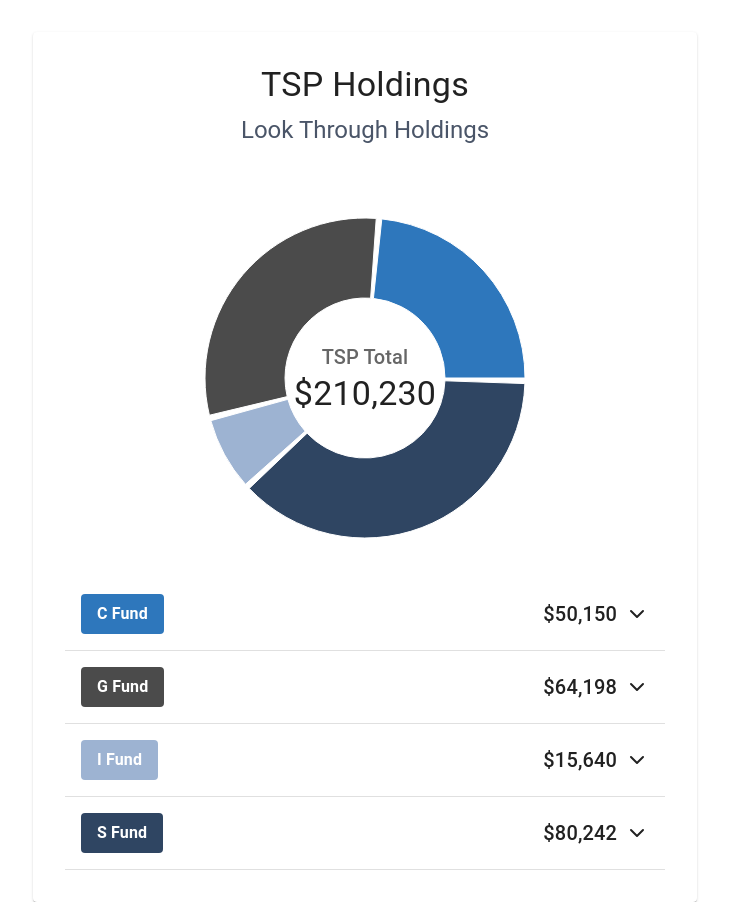
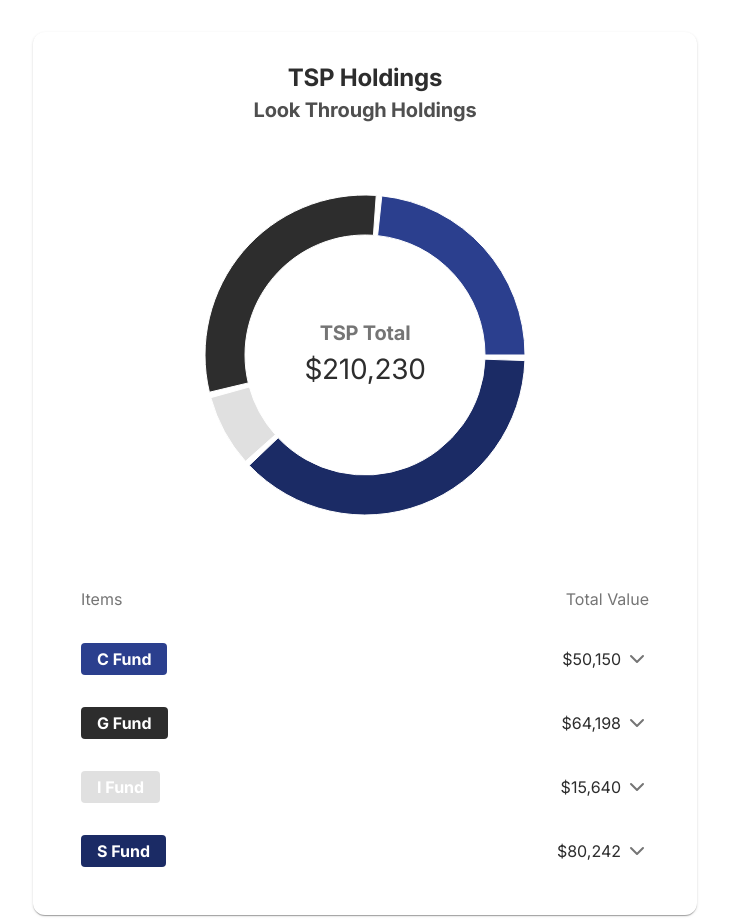
Before and after one commit to koji0701/ParcoComponentTest, a React (Create React App) app: page / in a window 1280 px wide. Shown: the whole page, without its empty margins (275-1004 px from the left). Before the commit the page ends 902 px from the top, so only its background shows below. Built offline with nearby package versions, Linux system fonts and the light colour scheme.

Commit message:
feat: theme provider integration in accordance with the styling guidelines from figma

```diff
--- a/package.json
+++ b/package.json
@@ -20,6 +20,7 @@
     "recharts": "^2.15.0",
     "typescript": "^4.4.2",
     "web-vitals": "^2.1.0"
+
   },
   "scripts": {
     "start": "react-scripts start",
--- a/public/index.html
+++ b/public/index.html
@@ -24,6 +24,10 @@
       work correctly both with client-side routing and a non-root public URL.
       Learn how to configure a non-root public URL by running `npm run build`.
     -->
+
+    <link href="https://fonts.googleapis.com/css2?family=Inter:wght@400;500;600;700&display=swap" rel="stylesheet">
+    <!-- NOTE: ADDED THIS IN FOR INTER FONT SUPPORT -->
+
     <title>React App</title>
   </head>
   <body>
--- a/src/App.tsx
+++ b/src/App.tsx
@@ -1,12 +1,15 @@
-import React from 'react';
+// src/App.tsx
+import { ThemeProvider } from './theme/ThemeProvider';
 import TSPHoldings from './components/TSPHoldings';
 import './App.css';
 
 function App() {
   return (
-    <div className="App">
-      <TSPHoldings />
-    </div>
+    <ThemeProvider>
+      <div className="App">
+        <TSPHoldings />
+      </div>
+    </ThemeProvider>
   );
 }
 
--- a/src/components/FundRow.tsx
+++ b/src/components/FundRow.tsx
@@ -1,6 +1,7 @@
 import React, { useState } from 'react';
 import { Box, Typography, Collapse, Table, TableBody, TableCell, TableRow } from '@mui/material';
 import { ChevronDown, ChevronUp } from 'lucide-react';
+import { useTheme } from '../theme/ThemeProvider';
 
 interface FundRowProps {
   name: string;
@@ -12,6 +13,7 @@ interface FundRowProps {
 }
 
 const FundRow: React.FC<FundRowProps> = ({ name, value, riskLevel, examples, description, backgroundColor }) => {
+  const theme = useTheme();
   const [expanded, setExpanded] = useState(false);
 
   return (
@@ -22,21 +24,21 @@ const FundRow: React.FC<FundRowProps> = ({ name, value, riskLevel, examples, des
           display: 'flex',
           justifyContent: 'space-between',
           alignItems: 'center',
-          padding: '16px',
+          padding: theme.spacing.md,
           cursor: 'pointer',
-          borderBottom: '1px solid rgba(0, 0, 0, 0.12)',
+          backgroundColor: expanded ? theme.colors.gray.lighter : 'transparent',
           '&:hover': {
-            backgroundColor: 'rgba(0, 0, 0, 0.04)',
+            backgroundColor: theme.colors.gray.lighter,
           },
         }}
       >
-        <Box sx={{ display: 'flex', alignItems: 'center', gap: 2 }}>
+        <Box sx={{ display: 'flex', alignItems: 'center', gap: theme.spacing.md }}>
           <Typography
-            variant="body1"
             sx={{
-              backgroundColor,
-              color: 'white',
-              padding: '8px 16px',
+              ...theme.typography.body1,
+              backgroundColor: backgroundColor,
+              color: theme.colors.white,
+              padding: `${theme.spacing.xs} ${theme.spacing.md}`,
               borderRadius: '4px',
               fontWeight: 'bold',
             }}
@@ -44,34 +46,78 @@ const FundRow: React.FC<FundRowProps> = ({ name, value, riskLevel, examples, des
             {name}
           </Typography>
         </Box>
-        <Box sx={{ display: 'flex', alignItems: 'center', gap: 1 }}>
-          <Typography variant="h6">
+        <Box sx={{ display: 'flex', alignItems: 'center', gap: theme.spacing.xs }}>
+          <Typography sx={{
+            ...theme.typography.body1,
+            color: theme.colors.gray.dark
+          }}>
             ${value.toLocaleString()}
           </Typography>
-          {expanded ? <ChevronUp size={24} /> : <ChevronDown size={24} />}
+          {expanded ?
+            <ChevronUp size={24} color={theme.colors.gray.medium} /> :
+            <ChevronDown size={24} color={theme.colors.gray.medium} />
+          }
         </Box>
       </Box>
       <Collapse in={expanded}>
-        <Box sx={{ padding: '24px', backgroundColor: 'white', borderRadius: '8px', margin: '0 16px 16px' }}>
+        <Box sx={{
+          padding: theme.spacing.xl,
+          backgroundColor: theme.colors.white,
+          borderRadius: '8px',
+          margin: `0 ${theme.spacing.md} ${theme.spacing.md}`
+        }}>
           <Table>
             <TableBody>
               <TableRow>
-                <TableCell sx={{ color: 'text.secondary', border: 'none', paddingLeft: 0 }}>
+                <TableCell sx={{
+                  ...theme.typography.body1,
+                  color: theme.colors.gray.medium,
+                  border: 'none',
+                  paddingLeft: 0
+                }}>
                   Risk Level
                 </TableCell>
-                <TableCell sx={{ border: 'none' }}>{riskLevel}</TableCell>
+                <TableCell sx={{
+                  ...theme.typography.body1,
+                  color: theme.colors.gray.dark,
+                  border: 'none'
+                }}>
+                  {riskLevel}
+                </TableCell>
               </TableRow>
               <TableRow>
-                <TableCell sx={{ color: 'text.secondary', border: 'none', paddingLeft: 0 }}>
+                <TableCell sx={{
+                  ...theme.typography.body1,
+                  color: theme.colors.gray.medium,
+                  border: 'none',
+                  paddingLeft: 0
+                }}>
                   Examples
                 </TableCell>
-                <TableCell sx={{ border: 'none' }}>{examples.join(', ')}</TableCell>
+                <TableCell sx={{
+                  ...theme.typography.body1,
+                  color: theme.colors.gray.dark,
+                  border: 'none'
+                }}>
+                  {examples.join(', ')}
+                </TableCell>
               </TableRow>
               <TableRow>
-                <TableCell sx={{ color: 'text.secondary', border: 'none', paddingLeft: 0 }}>
+                <TableCell sx={{
+                  ...theme.typography.body1,
+                  color: theme.colors.gray.medium,
+                  border: 'none',
+                  paddingLeft: 0
+                }}>
                   Description
                 </TableCell>
-                <TableCell sx={{ border: 'none' }}>{description}</TableCell>
+                <TableCell sx={{
+                  ...theme.typography.body1,
+                  color: theme.colors.gray.dark,
+                  border: 'none'
+                }}>
+                  {description}
+                </TableCell>
               </TableRow>
             </TableBody>
           </Table>
--- a/src/components/TSPHoldings.tsx
+++ b/src/components/TSPHoldings.tsx
@@ -1,15 +1,20 @@
 import React, { useState } from 'react';
-import { Box, Typography, Paper, List, ListItem, ListItemText } from '@mui/material';
+import { Box, Typography, Paper } from '@mui/material';
 import { PieChart, Pie, Cell, ResponsiveContainer } from 'recharts';
 import FundRow from './FundRow';
+import { useTheme } from '../theme/ThemeProvider';
 
 interface Fund {
   name: string;
   value: number;
-  color: string;
+  riskLevel: number;
+  examples: string[];
+  description: string;
+  backgroundColor: string;
 }
 
 const TSPHoldings = () => {
+  const theme = useTheme();
   const [activeIndex, setActiveIndex] = useState<number | undefined>();
 
   const funds = [
@@ -19,7 +24,7 @@ const TSPHoldings = () => {
       riskLevel: 10,
       examples: ['Apple', 'Google', 'Microsoft', 'Meta', 'Tesla'],
       description: 'Very volatile, will reap the most rewards from good years and the worst losses of bad years',
-      backgroundColor: '#2E77BC',
+      backgroundColor: theme.colors.secondary.base,
     },
     {
       name: 'G Fund',
@@ -27,7 +32,7 @@ const TSPHoldings = () => {
       riskLevel: 1,
       examples: ['Government Securities'],
       description: 'Low risk, government-backed securities with stable returns',
-      backgroundColor: '#4B4B4B',
+      backgroundColor: theme.colors.gray.dark,
     },
     {
       name: 'I Fund',
@@ -35,7 +40,7 @@ const TSPHoldings = () => {
       riskLevel: 8,
       examples: ['Toyota', 'Nestle', 'Samsung', 'LVMH'],
       description: 'International stock index fund tracking non-US developed markets',
-      backgroundColor: '#9DB3D2',
+      backgroundColor: theme.colors.gray.lighter,
     },
     {
       name: 'S Fund',
@@ -43,13 +48,12 @@ const TSPHoldings = () => {
       riskLevel: 9,
       examples: ['Square', 'Zoom', 'Coinbase'],
       description: 'Small and mid-cap US stocks not in the C Fund',
-      backgroundColor: '#2F4562',
+      backgroundColor: theme.colors.secondary.darker,
     },
   ];
 
   const totalValue = funds.reduce((sum, fund) => sum + fund.value, 0);
 
-  // Prepare data for pie chart
   const chartData = funds.map(fund => ({
     name: fund.name,
     value: fund.value,
@@ -64,22 +68,44 @@ const TSPHoldings = () => {
   };
 
   return (
-    <Paper sx={{ p: 4, maxWidth: 600, mx: 'auto', mt: 4 }}>
-      <Typography variant="h4" component="h1" sx={{ mb: 1 }}>
-        TSP Holdings
-      </Typography>
-      <Typography variant="h5" sx={{ mb: 4, color: '#4A5568' }}>
-        Look Through Holdings
-      </Typography>
+    <Paper sx={{
+      p: theme.spacing.xl,
+      maxWidth: 600,
+      mx: 'auto',
+      mt: theme.spacing.xl,
+      backgroundColor: theme.colors.white,
+      borderRadius: '12px'
+    }}>
+      <Box sx={{ mb: theme.spacing.xl }}>
+        <Typography
+          variant="h1"
+          sx={{
+            ...theme.typography.h1,
+            color: theme.colors.gray.dark,
+            mb: theme.spacing.xs
+          }}
+        >
+          TSP Holdings
+        </Typography>
+        <Typography
+          variant="h2"
+          sx={{
+            ...theme.typography.h2,
+            color: theme.colors.gray.mediumDark
+          }}
+        >
+          Look Through Holdings
+        </Typography>
+      </Box>
 
-      <Box sx={{ position: 'relative', height: 400 }}>
+      <Box sx={{ position: 'relative', height: 400, mb: theme.spacing.xl }}>
         <ResponsiveContainer width="100%" height="100%">
           <PieChart>
             <Pie
               data={chartData}
               cx="50%"
               cy="50%"
-              innerRadius={80}
+              innerRadius={120}
               outerRadius={160}
               paddingAngle={2}
               dataKey="value"
@@ -109,15 +135,50 @@ const TSPHoldings = () => {
             textAlign: 'center'
           }}
         >
-          <Typography variant="h6" color="textSecondary">
+          <Typography
+            variant="h3"
+            sx={{
+              ...theme.typography.h2,
+              color: theme.colors.gray.medium,
+              mb: theme.spacing.xs
+            }}
+          >
             TSP Total
           </Typography>
-          <Typography variant="h4">
+          <Typography
+            variant="h1"
+            sx={{
+              ...theme.typography.h3,
+              color: theme.colors.gray.dark,
+              fontSize: '28px'
+            }}
+          >
             ${totalValue.toLocaleString()}
           </Typography>
         </Box>
       </Box>
-      {funds.map((fund) => (
+
+      <Box>
+        <Box sx={{
+          display: 'flex',
+          justifyContent: 'space-between',
+          mb: theme.spacing.md,
+          px: theme.spacing.md
+        }}>
+          <Typography sx={{
+            ...theme.typography.body1,
+            color: theme.colors.gray.medium
+          }}>
+            Items
+          </Typography>
+          <Typography sx={{
+            ...theme.typography.body1,
+            color: theme.colors.gray.medium
+          }}>
+            Total Value
+          </Typography>
+        </Box>
+        {funds.map((fund) => (
           <FundRow
             key={fund.name}
             name={fund.name}
@@ -128,6 +189,7 @@ const TSPHoldings = () => {
             backgroundColor={fund.backgroundColor}
           />
         ))}
+      </Box>
     </Paper>
   );
 };
--- a/src/index.css
+++ b/src/index.css
@@ -1,6 +1,6 @@
 body {
   margin: 0;
-  font-family: -apple-system, BlinkMacSystemFont, 'Segoe UI', 'Roboto', 'Oxygen',
+  font-family: 'Inter', -apple-system, BlinkMacSystemFont, 'Segoe UI', 'Roboto', 'Oxygen',
     'Ubuntu', 'Cantarell', 'Fira Sans', 'Droid Sans', 'Helvetica Neue',
     sans-serif;
   -webkit-font-smoothing: antialiased;
--- a/src/index.tsx
+++ b/src/index.tsx
@@ -1,6 +1,5 @@
 import React from 'react';
 import ReactDOM from 'react-dom/client';
-import './index.css';
 import App from './App';
 import reportWebVitals from './reportWebVitals';
 
--- /dev/null
+++ b/src/theme/ThemeProvider.tsx
@@ -0,0 +1,14 @@
+import React, { createContext, useContext } from 'react';
+import { theme, Theme } from '.';
+
+const ThemeContext = createContext<Theme>(theme);
+
+export const useTheme = () => useContext(ThemeContext);
+
+export const ThemeProvider: React.FC<{ children: React.ReactNode }> = ({ children }) => {
+  return (
+    <ThemeContext.Provider value={theme}>
+      {children}
+    </ThemeContext.Provider>
+  );
+};
--- /dev/null
+++ b/src/theme/colors.ts
@@ -0,0 +1,30 @@
+export const colors = {
+    // Core colors
+    black: '#000000',
+    white: '#FFFFFF',
+
+    // Blues
+    secondary: {
+      darker: '#1B2B65',  // Secondary Dark Blue
+      dark: '#223275',    // Secondary Blue
+      base: '#2B3F8E',    // PARCO Blue
+      light: '#3D56C5',   // PARCO Blue Light
+      lighter: '#4B6BE8', // Secondary Highlight
+    },
+
+    // Grays
+    gray: {
+      dark: '#2D2D2D',    // Dark
+      mediumDark: '#4F4F4F', // Medium Dark
+      medium: '#757575',   // Medium
+      light: '#BDBDBD',    // Light
+      lighter: '#E0E0E0',  // Lighter
+    },
+
+    // Accent colors
+    accent: {
+      red: '#E74C3C',      // Campaign Red
+      yellow: '#F1C40F',   // Highlight Yellow
+      green: '#2ECC71',    // Highlight Green
+    }
+  };
--- /dev/null
+++ b/src/theme/index.ts
@@ -0,0 +1,12 @@
+import { colors } from './colors';
+import { typography } from './typography';
+import { spacing } from './spacing';
+
+export const theme = {
+  colors,
+  typography,
+  spacing,
+};
+
+// Type definitions
+export type Theme = typeof theme;
--- /dev/null
+++ b/src/theme/spacing.ts
@@ -0,0 +1,8 @@
+export const spacing = {
+    xs: '4px',
+    sm: '8px',
+    md: '16px',
+    lg: '24px',
+    xl: '32px',
+    xxl: '48px',
+  };
--- /dev/null
+++ b/src/theme/typography.ts
@@ -0,0 +1,44 @@
+export const typography = {
+    h1: {
+      fontFamily: 'Inter',
+      fontSize: '24px',
+      fontWeight: 'bold',
+      lineHeight: '1.2',
+      letterSpacing: '-0.01em',
+    },
+    h2: {
+      fontFamily: 'Inter',
+      fontSize: '20px',
+      fontWeight: 'bold',
+      lineHeight: '1.3',
+      letterSpacing: '-0.01em',
+    },
+    h3: {
+      fontFamily: 'Inter',
+      fontSize: '18px',
+      fontWeight: 'semi-bold',
+      lineHeight: '1.4',
+      letterSpacing: '-0.01em',
+    },
+    body1: {
+      fontFamily: 'Inter',
+      fontSize: '16px',
+      fontWeight: 'regular',
+      lineHeight: '1.5',
+      letterSpacing: '0',
+    },
+    body2: {
+      fontFamily: 'Inter',
+      fontSize: '14px',
+      fontWeight: 'regular',
+      lineHeight: '1.5',
+      letterSpacing: '0',
+    },
+    body3: {
+      fontFamily: 'Inter',
+      fontSize: '12px',
+      fontWeight: 'regular',
+      lineHeight: '1.5',
+      letterSpacing: '0',
+    }
+  };
```
